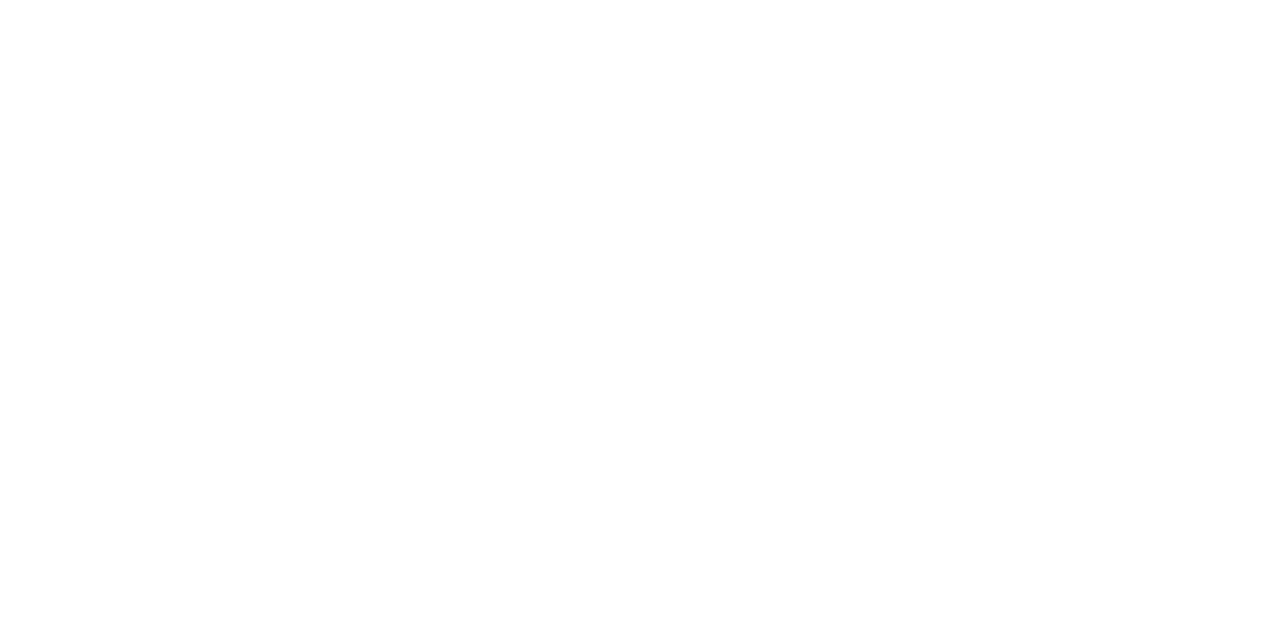
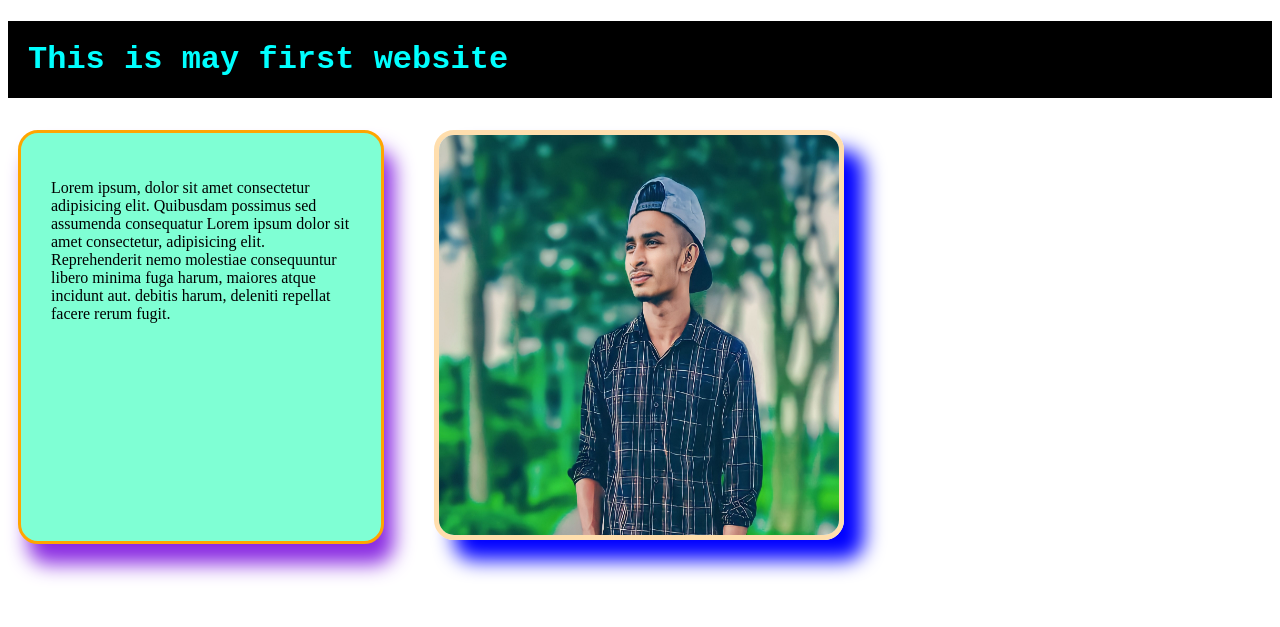
Before and after one commit to FR-Mislul/my-first-github-repo, a plain HTML site: page index.html in a window 1280 px wide. Drawn offline with Linux system fonts and the light colour scheme.

Commit message:
added the fist commit

```diff
--- /dev/null
+++ b/first_style.css
@@ -0,0 +1,29 @@
+
+h1{
+    color: aqua;
+    background-color: black;
+    padding: 20px;
+    font-family: 'Courier New', Courier, monospace;
+}
+#main{
+    display: flex;
+    padding: 10px;
+    padding-bottom: 80px;
+}
+#first{
+    width: 300px;
+    padding: 30px;
+    border: 3px solid orange;
+    background-color: aquamarine;
+    box-shadow: 10px 20px 20px blueviolet;
+    display: flex;
+    border-radius: 20px;
+}
+#pic img{
+    width: 400px;
+    height: 400px;
+    margin-left: 50px;
+    box-shadow: 20px 20px 20px blue;
+    border: 5px solid navajowhite;
+    border-radius: 20px;
+    }
--- a/index.html
+++ b/index.html
@@ -4,8 +4,17 @@
     <meta charset="UTF-8">
     <meta name="viewport" content="width=device-width, initial-scale=1.0">
     <title>My First Ever Github Repo</title>
+    <link rel="stylesheet" href="first_style.css">
 </head>
 <body>
-
+    <h1> This is may first website</h1>
+    <div id="main">
+        <div id="first">
+            <p>Lorem ipsum, dolor sit amet consectetur adipisicing elit. Quibusdam possimus sed assumenda consequatur Lorem ipsum dolor sit amet consectetur, adipisicing elit. Reprehenderit nemo molestiae consequuntur libero minima fuga harum, maiores atque incidunt aut. debitis harum, deleniti repellat facere rerum fugit.</p>
+        </div>
+        <div id="pic">
+            <img src="logo.jpg" alt="Mislul">
+        </div>
+    </div>
 </body>
 </html>
```
Also changed, not shown: logo.jpg (added).
